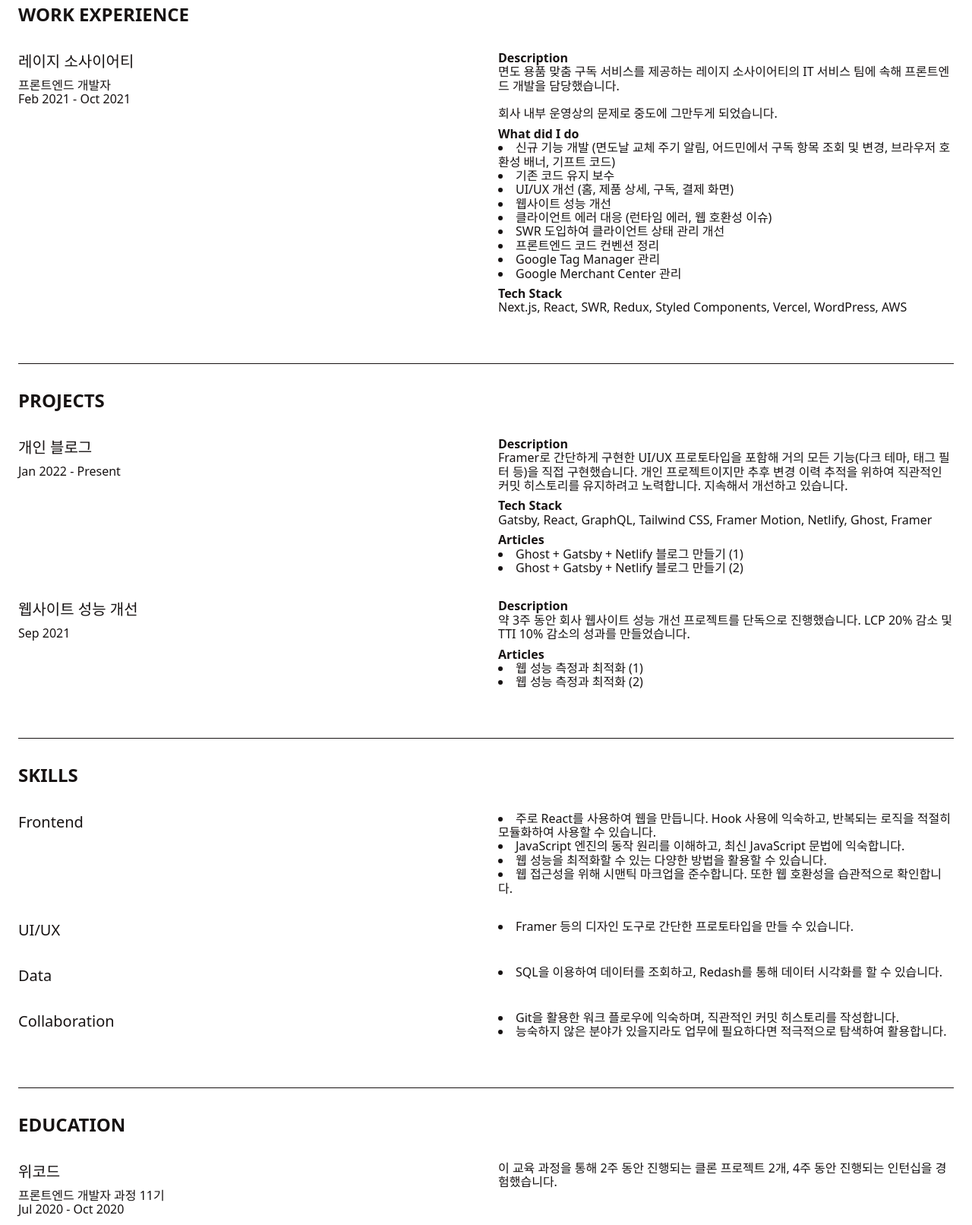
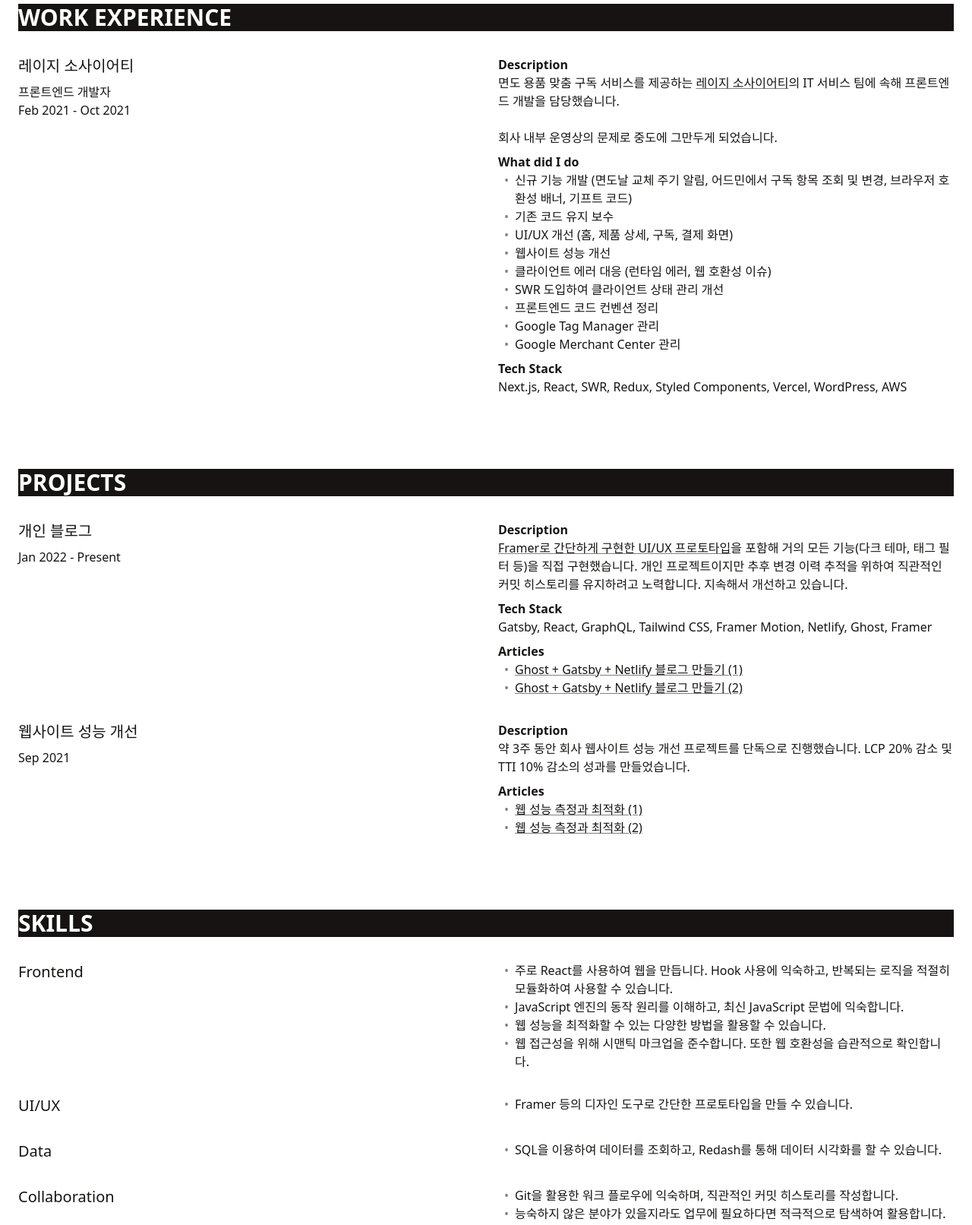
Before and after one commit to joyfuljoeunlee/joyfuljoeunlee-blog, a Gatsby site: page /about in a window 1280 px wide. Shown: the part 772-2384 px from the top of the page at 76% size. Built offline with nearby package versions, Linux system fonts and the light colour scheme; Gatsby itself is replaced by a stand-in of ours.

Commit message:
/about css 작업 - .about-section > ul li,a tailwind stack modifier 오류 처리 필요함

```diff
--- a/src/pages/about.js
+++ b/src/pages/about.js
@@ -6,13 +6,17 @@ import { useSiteMetadata } from "../hooks/useSiteMetadata"
 const AboutSection = ({ heading, children }) => {
   return (
     <motion.div
-      className="border-t-default pt-8"
+      className="about-section pt-8"
       initial={{ opacity: 0 }}
       whileInView={{ opacity: 1 }}
       viewport={{ once: true }}
       transition={{ duration: 1 }}
     >
-      {heading && <h2 className="text-2xl font-bold">{heading}</h2>}
+      {heading && (
+        <h2 className="text-3xl font-bold bg-black text-white dark:bg-citric dark:text-black">
+          {heading}
+        </h2>
+      )}
       <div className="grid grid-cols-1 tablet:grid-cols-2 gap-8 mt-8">
         {children}
       </div>
@@ -105,25 +109,19 @@ const About = ({ data, location }) => {
             </div>
             <div className="mt-2">
               <span className="font-bold">What did I do</span>
-              <ul className="list-disc">
-                <li className="list-inside">
+              <ul>
+                <li>
                   신규 기능 개발 (면도날 교체 주기 알림, 어드민에서 구독 항목
                   조회 및 변경, 브라우저 호환성 배너, 기프트 코드)
                 </li>
-                <li className="list-inside">기존 코드 유지 보수</li>
-                <li className="list-inside">
-                  UI/UX 개선 (홈, 제품 상세, 구독, 결제 화면)
-                </li>
-                <li className="list-inside">웹사이트 성능 개선</li>
-                <li className="list-inside">
-                  클라이언트 에러 대응 (런타임 에러, 웹 호환성 이슈)
-                </li>
-                <li className="list-inside">
-                  SWR 도입하여 클라이언트 상태 관리 개선
-                </li>
-                <li className="list-inside">프론트엔드 코드 컨벤션 정리</li>
-                <li className="list-inside">Google Tag Manager 관리</li>
-                <li className="list-inside">Google Merchant Center 관리</li>
+                <li>기존 코드 유지 보수</li>
+                <li>UI/UX 개선 (홈, 제품 상세, 구독, 결제 화면)</li>
+                <li>웹사이트 성능 개선</li>
+                <li>클라이언트 에러 대응 (런타임 에러, 웹 호환성 이슈)</li>
+                <li>SWR 도입하여 클라이언트 상태 관리 개선</li>
+                <li>프론트엔드 코드 컨벤션 정리</li>
+                <li>Google Tag Manager 관리</li>
+                <li>Google Merchant Center 관리</li>
               </ul>
             </div>
             <div className="mt-2">
@@ -169,8 +167,8 @@ const About = ({ data, location }) => {
             </div>
             <div className="mt-2">
               <span className="font-bold">Articles</span>
-              <ul className="list-disc">
-                <li className="list-inside">
+              <ul>
+                <li>
                   <a
                     href="https://joyfuljoeunlee.dev/blog/ghost-gatsby-netlify-1"
                     target="_blank"
@@ -179,7 +177,7 @@ const About = ({ data, location }) => {
                     Ghost + Gatsby + Netlify 블로그 만들기 (1)
                   </a>
                 </li>
-                <li className="list-inside">
+                <li>
                   <a
                     href="https://joyfuljoeunlee.dev/blog/ghost-gatsby-netlify-2"
                     target="_blank"
@@ -208,8 +206,8 @@ const About = ({ data, location }) => {
             </div>
             <div className="mt-2">
               <span className="font-bold">Articles</span>
-              <ul className="list-disc">
-                <li className="list-inside">
+              <ul>
+                <li>
                   <a
                     href="https://joyfuljoeunlee.dev/blog/web-performance-optimization-1"
                     target="_blank"
@@ -218,7 +216,7 @@ const About = ({ data, location }) => {
                     웹 성능 측정과 최적화 (1)
                   </a>
                 </li>
-                <li className="list-inside">
+                <li>
                   <a
                     href="https://joyfuljoeunlee.dev/blog/web-performance-optimization-2"
                     target="_blank"
@@ -237,19 +235,19 @@ const About = ({ data, location }) => {
             <h3 className="text-xl">Frontend</h3>
           </div>
           <div className="basis-1/2">
-            <ul className="list-disc">
-              <li className="list-inside">
+            <ul>
+              <li>
                 주로 React를 사용하여 웹을 만듭니다. Hook 사용에 익숙하고,
                 반복되는 로직을 적절히 모듈화하여 사용할 수 있습니다.
               </li>
-              <li className="list-inside">
+              <li>
                 JavaScript 엔진의 동작 원리를 이해하고, 최신 JavaScript 문법에
                 익숙합니다.
               </li>
-              <li className="list-inside">
+              <li>
                 웹 성능을 최적화할 수 있는 다양한 방법을 활용할 수 있습니다.
               </li>
-              <li className="list-inside">
+              <li>
                 웹 접근성을 위해 시맨틱 마크업을 준수합니다. 또한 웹 호환성을
                 습관적으로 확인합니다.
               </li>
@@ -259,8 +257,8 @@ const About = ({ data, location }) => {
             <h3 className="text-xl">UI/UX</h3>
           </div>
           <div className="basis-1/2">
-            <ul className="list-disc">
-              <li className="list-inside">
+            <ul>
+              <li>
                 Framer 등의 디자인 도구로 간단한 프로토타입을 만들 수 있습니다.
               </li>
             </ul>
@@ -269,8 +267,8 @@ const About = ({ data, location }) => {
             <h3 className="text-xl">Data</h3>
           </div>
           <div className="basis-1/2">
-            <ul className="list-disc">
-              <li className="list-inside">
+            <ul>
+              <li>
                 SQL을 이용하여 데이터를 조회하고, Redash를 통해 데이터 시각화를
                 할 수 있습니다.
               </li>
@@ -280,12 +278,12 @@ const About = ({ data, location }) => {
             <h3 className="text-xl">Collaboration</h3>
           </div>
           <div className="basis-1/2">
-            <ul className="list-disc">
-              <li className="list-inside">
+            <ul>
+              <li>
                 Git을 활용한 워크 플로우에 익숙하며, 직관적인 커밋 히스토리를
                 작성합니다.
               </li>
-              <li className="list-inside">
+              <li>
                 능숙하지 않은 분야가 있을지라도 업무에 필요하다면 적극적으로
                 탐색하여 활용합니다.
               </li>
--- a/src/styles/global.css
+++ b/src/styles/global.css
@@ -30,6 +30,25 @@
   }
   .main-container {
     @apply max-w-[112.5rem] m-auto px-4 laptop:px-14 tablet:px-6 my-28;
+  }
+  .about-section {
+    p,
+    li,
+    span {
+      @apply text-base;
+    }
+    a {
+      @apply underline decoration-muted-black dark:decoration-citric hover:decoration-2;
+    }
+    ul {
+      @apply list-outside;
+      li {
+        @apply flex before:content-["•"] before:px-2 before:text-muted-black;
+        &:before {
+          @apply dark:text-citric;
+        }
+      }
+    }
   }
   .post-content {
     @apply grid gap-6 grid-cols-1 laptop:grid-cols-12 tablet:grid-cols-4 pb-14 laptop:pb-24 tablet:pb-20;
@@ -82,6 +101,9 @@
     pre {
       @apply overflow-x-auto;
     }
+    a {
+      @apply underline decoration-muted-black dark:decoration-citric hover:decoration-2;
+    }
     .kg-bookmark-card {
       @apply w-full rounded-sm;
     }
--- a/tailwind.config.js
+++ b/tailwind.config.js
@@ -13,7 +13,8 @@ module.exports = {
       "muted-black": "#837E7E",
       sunflower: "#FFBC4B",
       blue: "#3E8EF1",
-      pink: "#FFD0D5",
+      pink: "#fb7ea8",
+      "pale-pink": "#FFD0D5",
       "pale-blue": "#A4C9D8",
       "bookmark-border": "#7c8b9a40",
     },
```
